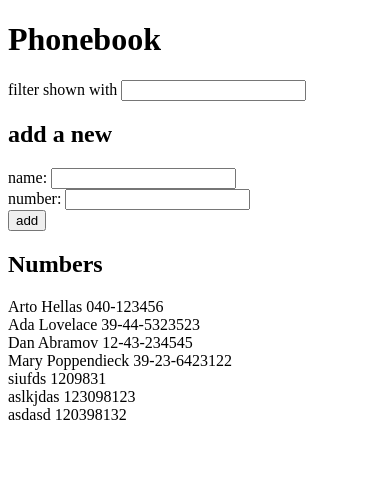
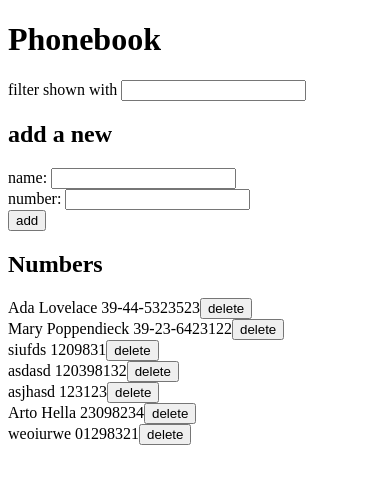
Before and after one commit to itdepends-music/fullstackopen, a React (Vite) app in the folder part2/phonebook/: page / in a window 390 px wide. Shown: the top 484 px of the page. Built offline with nearby package versions, Linux system fonts and the light colour scheme; data requests are answered from the project's data file.

Commit message:
Complete exercise 2.15: phonebook step 10

```diff
--- a/part2/phonebook/db.json
+++ b/part2/phonebook/db.json
@@ -1,19 +1,9 @@
 {
   "persons": [
-    {
-      "name": "Arto Hellas",
-      "number": "040-123456",
-      "id": 1
-    },
     {
       "name": "Ada Lovelace",
       "number": "39-44-5323523",
       "id": 2
-    },
-    {
-      "name": "Dan Abramov",
-      "number": "12-43-234545",
-      "id": 3
     },
     {
       "name": "Mary Poppendieck",
@@ -26,14 +16,24 @@
       "id": 5
     },
     {
-      "name": "aslkjdas",
-      "number": "123098123",
-      "id": 6
-    },
-    {
       "name": "asdasd",
       "number": "120398132",
       "id": 7
+    },
+    {
+      "name": "asjhasd",
+      "number": "123123",
+      "id": 8
+    },
+    {
+      "name": "Arto Hella",
+      "number": "23098234",
+      "id": 9
+    },
+    {
+      "name": "weoiurwe",
+      "number": "01298321",
+      "id": 10
     }
   ]
 }
--- a/part2/phonebook/src/App.jsx
+++ b/part2/phonebook/src/App.jsx
@@ -32,20 +32,25 @@ const AddNewPersonForm = ({
   )
 }
 
-const PersonsDisplay = ({ personsFiltered }) => {
+const PersonsDisplay = ({ personsFiltered, deletePerson }) => {
   return (
     <div>
       {personsFiltered.map((person) => (
-        <PersonDisplay person={person} key={person.id} />
+        <PersonDisplay
+          person={person}
+          handleDeleteButton={() => deletePerson(person)}
+          key={person.id}
+        />
       ))}
     </div>
   )
 }
 
-const PersonDisplay = ({ person }) => {
+const PersonDisplay = ({ person, handleDeleteButton }) => {
   return (
     <div>
       {person.name} {person.number}
+      <button onClick={handleDeleteButton}>delete</button>
     </div>
   )
 }
@@ -76,23 +81,43 @@ const App = () => {
 
   const addPerson = (event) => {
     event.preventDefault()
+    setNewName('')
+    setNewNumber('')
 
-    if (persons.some((person) => person.name === newName)) {
-      alert(`${newName} is already added to phonebook`)
-      return
-    }
+    const foundPerson = persons.find((person) => person.name === newName)
 
     const personObject = {
       name: newName,
       number: newNumber,
     }
 
-    setNewName('')
-    setNewNumber('')
+    if (foundPerson === undefined) {
+      personService.create(personObject).then((returnedPerson) => {
+        setPersons(persons.concat(returnedPerson))
+      })
+    } else if (
+      window.confirm(
+        `$newName is already added to phonebook, replace the old number with a new one?`,
+      )
+    ) {
+      personService
+        .update(foundPerson.id, personObject)
+        .then((returnedPerson) => {
+          setPersons(
+            persons.map((person) =>
+              person.id !== foundPerson.id ? person : returnedPerson,
+            ),
+          )
+        })
+    }
+  }
 
-    personService.create(personObject).then((returnedPerson) => {
-      setPersons(persons.concat(returnedPerson))
-    })
+  const deletePerson = (person) => {
+    if (window.confirm(`Delete ${person.name}?`)) {
+      personService.deletePerson(person.id).then(() => {
+        setPersons(persons.filter((p) => p.id !== person.id))
+      })
+    }
   }
 
   const personsFiltered = persons.filter((person) =>
@@ -117,7 +142,10 @@ const App = () => {
       />
 
       <h2>Numbers</h2>
-      <PersonsDisplay personsFiltered={personsFiltered} />
+      <PersonsDisplay
+        personsFiltered={personsFiltered}
+        deletePerson={deletePerson}
+      />
     </div>
   )
 }
--- a/part2/phonebook/src/services/persons.js
+++ b/part2/phonebook/src/services/persons.js
@@ -9,4 +9,12 @@ const create = (newObject) => {
   return axios.post(baseUrl, newObject).then(response => response.data)
 }
 
-export default { getAll, create }
+const update = (id, newObject) => {
+  return axios.put(`${baseUrl}/${id}`, newObject).then(response => response.data)
+}
+
+const deletePerson = (id) => {
+  return axios.delete(`${baseUrl}/${id}`)
+}
+
+export default { getAll, create, deletePerson, update }
```
